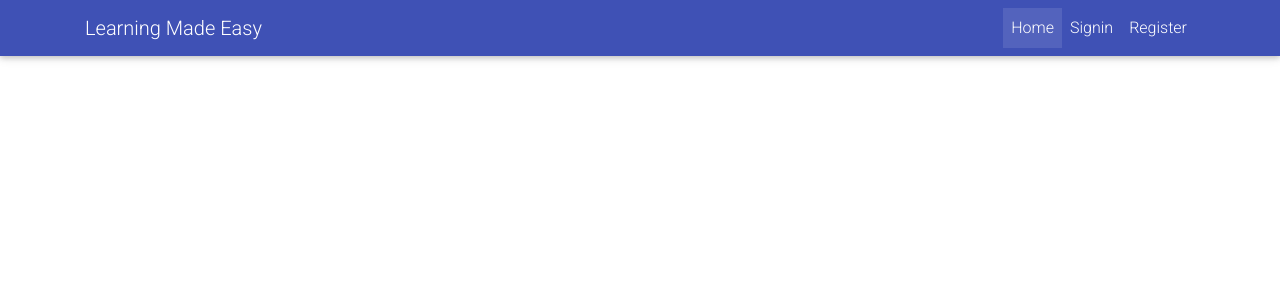
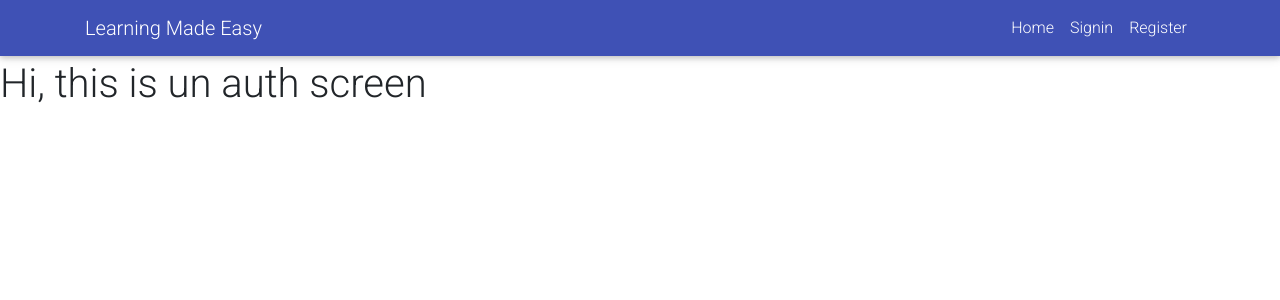
Before and after one commit to akshayraichur/ces-xp-demo, a React (Create React App) app in the folder Web/frontend/: page / in a window 1280 px wide. Shown: the top 300 px of the page. Built offline with nearby package versions, Linux system fonts and the light colour scheme.

Commit message:
Some minor changes

```diff
--- a/Web/frontend/src/App.js
+++ b/Web/frontend/src/App.js
@@ -3,9 +3,12 @@ import NavBar from "./Components/NavBar.jsx";
 import { Register } from "./Screens/Register/Register";
 import { Signin } from "./Screens/Signin/Signin";
 import { Switch, Route } from "react-router-dom";
-import { Home } from "./Screens/Home/Home.jsx";
+import { UnAuthHome } from "./Screens/Home/UnAuthHome.jsx";
+import { AuthContext } from "./Context/AuthContext";
+import { AuthHome } from "./Screens/Home/AuthHome.jsx";
 
 function App() {
+  const { isAuthenticated } = React.useContext(AuthContext);
   return (
     <>
       <NavBar />
@@ -14,9 +17,13 @@ function App() {
           <Signin />
         </Route>
 
-        <Route path="/" exact>
-          <Home />
-        </Route>
+        {isAuthenticated
+          ? (<Route path="/" exact>
+            <AuthHome />
+          </Route>)
+          : (<Route path="/" exact>
+            <UnAuthHome />
+          </Route>)}
 
         <Route path="/register" exact>
           <Register />
--- a/Web/frontend/src/Components/NavBar.jsx
+++ b/Web/frontend/src/Components/NavBar.jsx
@@ -37,16 +37,24 @@ const NavBar = () => {
           >
             {isAuthenticated
               ? (
+                <>
                   <ul className="navbar-nav ml-auto ">
-                  {/* <li className="nav-item mr-3 ml-3">
-                    <Link className="nav-link" to="/">
-                      Home
+                    {user.role === 1
+                      ? (
+                        <>
+                          <li className="nav-item">
+                            <Link className="nav-link" to="/create">
+                              Create
                             </Link>
-                  </li> */}
-                  {/* <li className="nav-item ml-3 mr-3">
-                    <Link className="nav-link" to="/signin">My Courses</Link>
-                  </li> */}
-
+                          </li>
+                          <li className="nav-item">
+                            <Link className="nav-link" to="/my-courses">
+                              My Courses
+                            </Link>
+                          </li>
+                        </>
+                      )
+                      : null}
                     <li className="nav-item mr-3 ml-3">
                       <Button
                         className="nav-link"
@@ -58,7 +66,9 @@ const NavBar = () => {
                       </Button>
                     </li>
 
-                  <div className="navbar-nav ml-auto nav-flex-icons mr-3 ml-3">
+                    <div
+                      className="navbar-nav ml-auto nav-flex-icons mr-3 ml-3"
+                    >
                       <li className="nav-item avatar ">
                         <Link className="nav-link p-0" to="/profile">
                           <img
@@ -71,10 +81,11 @@ const NavBar = () => {
                       </li>
                     </div>
                   </ul>
+                </>
               )
               : (
                 <ul className="navbar-nav ml-auto">
-                  <li className="nav-item active">
+                  <li className="nav-item">
                     <Link className="nav-link" to=".">
                       Home
                     </Link>
--- a/Web/frontend/src/Context/AuthContext.js
+++ b/Web/frontend/src/Context/AuthContext.js
@@ -11,7 +11,6 @@ export default ({ children }) => {
     if (localStorage.getItem("access_token") && localStorage.getItem("user")) {
       // eslint-disable-next-line
       const userStorage = JSON.parse(localStorage.getItem("user"));
-      console.log(typeof userStorage);
       setIsAuthenticated(true);
       setUser(userStorage);
       setIsLoaded(true);
--- /dev/null
+++ b/Web/frontend/src/Helpers/Workshop.js
@@ -0,0 +1 @@
+export const getAllWorkshop = () => {};
--- a/Web/frontend/src/Screens/Home/Home.jsx
+++ b/Web/frontend/src/Screens/Home/AuthHome.jsx
@@ -1,9 +1,12 @@
 import React from "react";
 import { AuthContext } from "../../Context/AuthContext";
 
-export const Home = () => {
+export const AuthHome = () => {
+  // eslint-disable-next-line
   const { user, isAuthenticated } = React.useContext(AuthContext);
-  console.log(user);
-  console.log(isAuthenticated);
-  return <div></div>;
+  return (
+    <div>
+      <h1>This is auth home</h1>
+    </div>
+  );
 };
--- /dev/null
+++ b/Web/frontend/src/Screens/Home/UnAuthHome.jsx
@@ -0,0 +1,7 @@
+import React from "react";
+
+export const UnAuthHome = () => {
+  return <div>
+    <h1>Hi, this is un auth screen</h1>
+  </div>;
+};
--- a/Web/frontend/src/Screens/Signin/Signin.jsx
+++ b/Web/frontend/src/Screens/Signin/Signin.jsx
@@ -39,9 +39,12 @@ const validationSchema = () => {
 
 export const Signin = () => {
   const history = useHistory();
+  // eslint-disable-next-line
   const [success, setSuccess] = React.useState(false);
+  // eslint-disable-next-line
   const [err, setErr] = React.useState(null);
 
+  // eslint-disable-next-line
   const { setUser, setIsAuthenticated, isAuthenticated } = useContext(
     AuthContext,
   );
@@ -58,7 +61,6 @@ export const Signin = () => {
         } else {
           setIsAuthenticated(data.data.isAuthenticated);
           setUser(data.data.user);
-          console.log(data.data.user);
           // Also set the localstorage with access_token
           localStorage.setItem("access_token", data.data.token);
           localStorage.setItem("user", JSON.stringify(data.data.user));
@@ -145,5 +147,5 @@ export const Signin = () => {
     );
   };
 
-  return <>{FormContents()}{isAuthenticated ? history.push("/") : null}</>;
+  return <>{FormContents()}</>;
 };
```
Also changed, not shown: Web/frontend/src/Screens/Register/Register.jsx (+32 -16 lines), 1 other file (tests, documents, lock files or other folders). Lines whose indentation alone changed are shown as unchanged.
